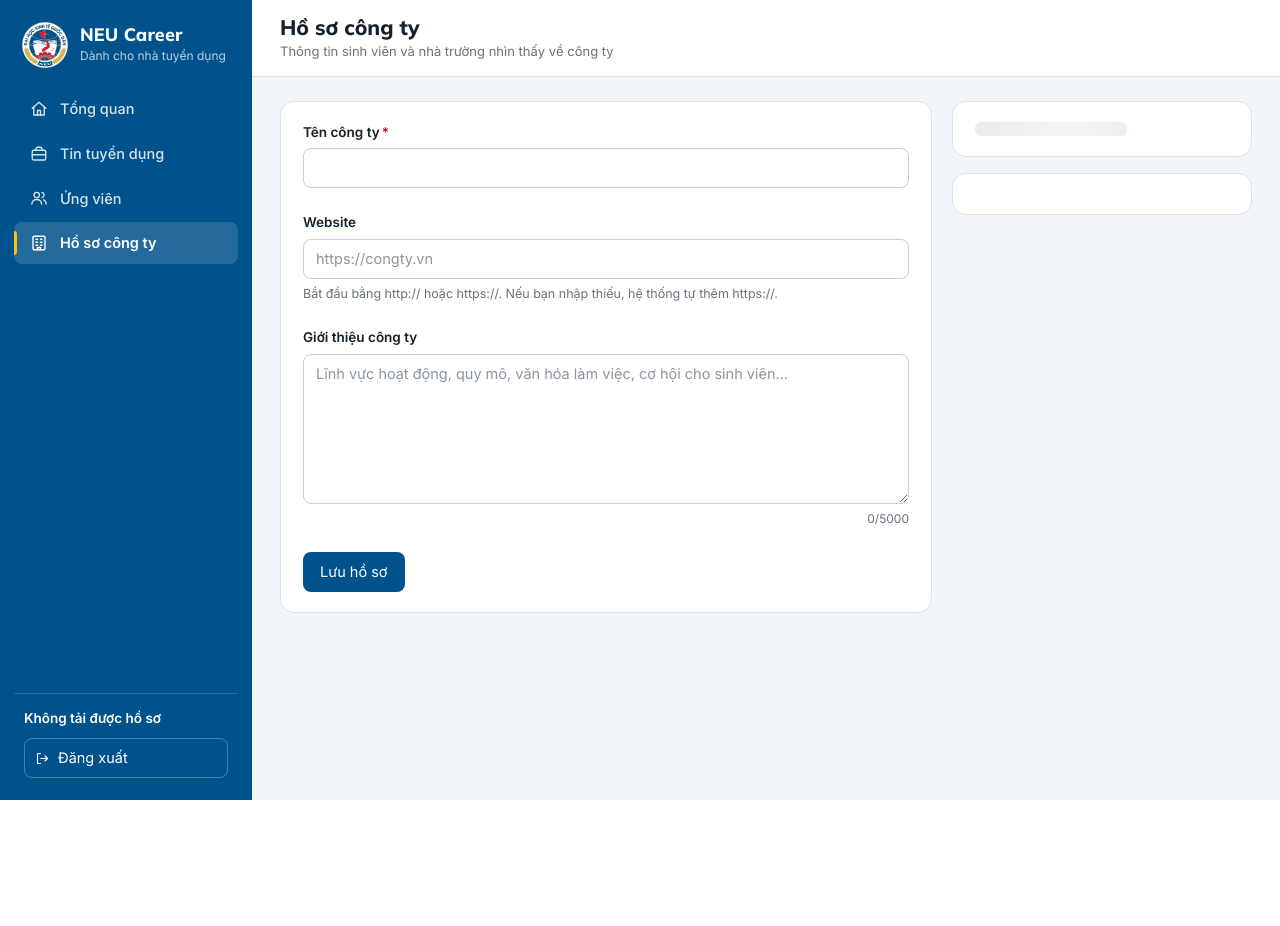
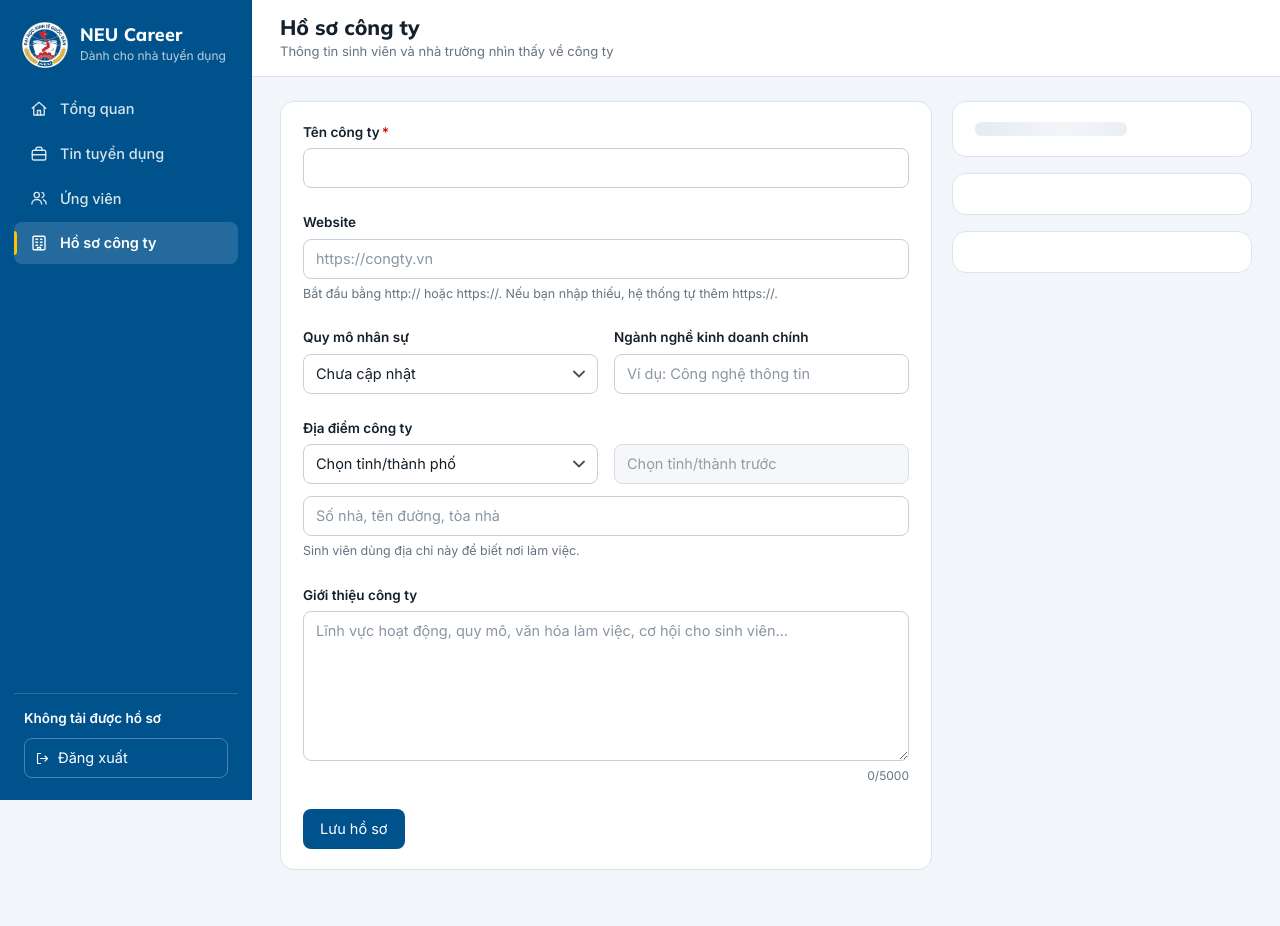
Before and after one commit to Eriri33/Website_NEU_Career, a Flask app: page /business/profile in a window 1280 px wide. Before the commit the page ends 800 px from the top, so only its background shows below. Run offline with Flask 3, Linux system fonts and the light colour scheme; the visitor is signed in with stand-in values (Sample User, id 1).

Commit message:
bo sung profile doanh nghiep

```diff
--- a/app/database.py
+++ b/app/database.py
@@ -26,6 +26,9 @@ MIGRATION_COLUMNS = [
     ("jobs", "saturday_policy",
      "TEXT NOT NULL DEFAULT 'unknown' CHECK (saturday_policy IN ('off','working','negotiable','unknown'))"),
     ("jobs", "salary_text", "TEXT NOT NULL DEFAULT 'Thỏa thuận'"),
+    ("companies", "company_size", "TEXT NOT NULL DEFAULT ''"),
+    ("companies", "industry", "TEXT NOT NULL DEFAULT ''"),
+    ("companies", "address", "TEXT NOT NULL DEFAULT ''"),
 ]
 
 
--- a/app/static/css/business.css
+++ b/app/static/css/business.css
@@ -329,3 +329,10 @@ body.auth { margin: 0; min-height: 100vh; }
 @media (prefers-reduced-motion: reduce) {
   *, *::before, *::after { animation-duration: .01ms !important; animation-iteration-count: 1 !important; transition-duration: .01ms !important; }
 }
+
+/* ---------- Thông tin chung của công ty ---------- */
+.info-list { display: grid; gap: 14px; }
+.info-row { display: flex; gap: 12px; align-items: flex-start; }
+.info-row .ic { width: 38px; height: 38px; padding: 9px; border-radius: 50%; background: var(--neu-blue-50); color: var(--neu-blue); flex: none; }
+.info-row .k { font-size: 12.5px; color: var(--ink-3); }
+.info-row .v { font-weight: 600; word-break: break-word; }
--- a/app/static/js/business/core.js
+++ b/app/static/js/business/core.js
@@ -8,6 +8,7 @@
   BZ.JOB_TYPE = { internship: 'Thực tập', full_time: 'Toàn thời gian', part_time: 'Bán thời gian', contract: 'Hợp đồng' };
   BZ.SATURDAY = { off: 'Nghỉ thứ Bảy', working: 'Làm thứ Bảy', negotiable: 'Thỏa thuận thứ Bảy', unknown: 'Chưa nêu rõ' };
   BZ.COMPANY_STATUS = { pending: 'Chờ duyệt', approved: 'Đã duyệt', rejected: 'Bị từ chối' };
+  BZ.COMPANY_SIZE = { '1-9': '1-9 nhân viên', '10-24': '10-24 nhân viên', '25-99': '25-99 nhân viên', '100-499': '100-499 nhân viên', '500-999': '500-999 nhân viên', '1000+': 'Từ 1000 nhân viên' };
   BZ.DEFAULT_COMPANY_NAME = 'Chưa cập nhật';
 
   // chuỗi
--- a/app/static/js/business/profile.js
+++ b/app/static/js/business/profile.js
@@ -1,13 +1,46 @@
 (function () {
   'use strict';
   const $ = (id) => document.getElementById(id);
+  // Gợi ý để chọn nhanh; vẫn nhập tự do được.
+  const INDUSTRIES = ['Công nghệ thông tin', 'Tài chính - Ngân hàng', 'Bảo hiểm', 'Kế toán - Kiểm toán', 'Thương mại điện tử', 'Bán lẻ',
+    'Sản xuất', 'Logistics - Vận tải', 'Bất động sản', 'Giáo dục - Đào tạo', 'Marketing - Truyền thông', 'Tư vấn doanh nghiệp',
+    'Du lịch - Nhà hàng - Khách sạn', 'Y tế - Dược phẩm', 'Năng lượng', 'Xây dựng'];
   let saved = null;
+  let freeAddress = false; // true khi chưa có dữ liệu provinces -> nhập tay
 
-  function normalizeSite(v) {
-    v = v.trim();
-    return v && !/^https?:\/\//i.test(v) ? 'https://' + v : v;
+  const normalizeSite = (v) => { v = v.trim(); return v && !/^https?:\/\//i.test(v) ? 'https://' + v : v; };
+
+  // địa chỉ (tỉnh -> phường/xã -> chi tiết)
+  async function fillWards(code, selectedCode) {
+    const w = $('ward');
+    if (!code) { w.innerHTML = '<option value="">Chọn tỉnh/thành trước</option>'; w.disabled = true; return; }
+    w.disabled = true; w.innerHTML = '<option value="">Đang tải…</option>';
+    try {
+      const wards = await BZ.loadWards(code);
+      w.innerHTML = '<option value="">Chọn phường/xã (không bắt buộc)</option>' + wards.map((x) => `<option value="${x.code}">${BZ.esc(x.name)}</option>`).join('');
+      w.disabled = false;
+      if (selectedCode) w.value = selectedCode;
+    } catch (e) { w.innerHTML = '<option value="">Không tải được phường/xã</option>'; }
+  }
+  async function applyAddress(addr, provinces) {
+    const parts = String(addr || '').split(',').map((s) => s.trim()).filter(Boolean);
+    const prov = parts.length ? provinces.find((p) => BZ.fold(p.name) === BZ.fold(parts[parts.length - 1])) : null;
+    if (!prov) { $('address_detail').value = parts.join(', '); return; }
+    parts.pop();
+    $('province').value = prov.code;
+    const wards = await BZ.loadWards(prov.code);
+    const ward = parts.length ? wards.find((x) => BZ.fold(x.name) === BZ.fold(parts[parts.length - 1])) : null;
+    if (ward) parts.pop();
+    await fillWards(prov.code, ward && ward.code);
+    $('address_detail').value = parts.join(', ');
+  }
+  function composeAddress() {
+    if (freeAddress) return $('address_detail').value.trim();
+    const p = $('province'), w = $('ward');
+    return [$('address_detail').value.trim(), w.value ? w.selectedOptions[0].textContent : '', p.value ? p.selectedOptions[0].textContent : ''].filter(Boolean).join(', ');
   }
 
+  // cột bên phải
   function renderStatus(p) {
     const named = p.company_name !== BZ.DEFAULT_COMPANY_NAME;
     const msg = {
@@ -20,32 +53,53 @@
       ${p.review_note ? `<div class="letter" style="margin-top:12px"><b>Ghi chú của nhà trường</b><br>${BZ.esc(p.review_note)}</div>` : ''}
       ${p.reviewed_at ? `<p class="muted" style="margin:10px 0 0;font-size:12.5px">Duyệt lúc ${BZ.fmtDateTime(p.reviewed_at)}</p>` : ''}
       <p class="muted" style="margin:10px 0 0;font-size:12.5px">Tài khoản đăng nhập: ${BZ.esc(p.email)}</p>`;
+  }
+
+  function renderInfo(p) {
+    const row = (icon, label, value) => `<div class="info-row">${BZ.icon(icon)}<div><div class="k">${label}</div><div class="v">${value ? BZ.esc(value) : '<span class="muted" style="font-weight:400">Chưa cập nhật</span>'}</div></div></div>`;
+    const maps = p.address ? `<a class="btn btn-outline btn-sm" target="_blank" rel="noopener noreferrer" href="https://www.google.com/maps/search/?api=1&query=${encodeURIComponent(p.address)}">${BZ.icon('external', 'ic-sm')}Mở trong Google Maps</a>` : '';
+    $('infoCard').innerHTML = `<h2 class="section-title">Thông tin chung</h2><div class="info-list">
+      ${row('users', 'Quy mô', BZ.COMPANY_SIZE[p.company_size] || '')}
+      ${row('briefcase', 'Ngành nghề chính', p.industry)}
+      ${row('building', 'Địa điểm công ty', p.address)}</div>${maps ? `<div style="margin-top:14px">${maps}</div>` : ''}`;
+  }
+
+  function renderChecklist(p) {
     const items = [
-      [named, 'Có tên công ty'],
+      [p.company_name !== BZ.DEFAULT_COMPANY_NAME, 'Có tên công ty'],
       [!!(p.description || '').trim(), 'Có giới thiệu công ty'],
       [!!(p.website || '').trim(), 'Có website'],
+      [!!p.company_size, 'Có quy mô nhân sự'],
+      [!!(p.industry || '').trim(), 'Có ngành nghề'],
+      [!!(p.address || '').trim(), 'Có địa điểm công ty'],
     ];
     const done = items.filter((i) => i[0]).length;
-    $('checkCard').innerHTML = `<h2 class="section-title">Mức hoàn thiện</h2><div class="progress" role="progressbar" aria-valuemin="0" aria-valuemax="3" aria-valuenow="${done}"><i style="width:${done / 3 * 100}%"></i></div>
+    $('checkCard').innerHTML = `<h2 class="section-title">Mức hoàn thiện</h2><div class="progress" role="progressbar" aria-valuemin="0" aria-valuemax="${items.length}" aria-valuenow="${done}"><i style="width:${done / items.length * 100}%"></i></div>
       <ul class="checklist">${items.map(([ok, t]) => `<li class="${ok ? 'ok' : 'todo'}">${BZ.icon(ok ? 'check' : 'x', 'ic-sm')}<span style="color:var(--ink-2)">${t}</span></li>`).join('')}</ul>`;
   }
 
-  function fill(p) {
+  async function fill(p, provinces) {
     saved = p;
     $('company_name').value = p.company_name === BZ.DEFAULT_COMPANY_NAME ? '' : p.company_name;
     $('website').value = p.website || '';
     $('description').value = p.description || '';
     $('descCount').textContent = $('description').value.length;
-    renderStatus(p);
+    $('company_size').value = p.company_size || '';
+    $('industry').value = p.industry || '';
+    if (freeAddress) $('address_detail').value = p.address || ''; else await applyAddress(p.address, provinces);
+    renderStatus(p); renderInfo(p); renderChecklist(p);
   }
   function setErr(field, msg) {
     const f = document.querySelector(`[data-field="${field}"]`);
+    if (!f) return false;
     f.classList.toggle('invalid', !!msg); f.querySelector('.err').textContent = msg || '';
+    return true;
   }
 
+  let provincesList = [];
   async function load() {
     $('profileError').hidden = true; $('profileLayout').hidden = false;
-    try { fill(await BZ.api('/api/company/profile')); }
+    try { await fill(await BZ.api('/api/company/profile'), provincesList); }
     catch (e) { $('profileLayout').hidden = true; $('profileError').innerHTML = `<div class="card">${BZ.errorState(e.message)}</div>`; $('profileError').hidden = false; }
   }
 
@@ -54,6 +108,17 @@
     if (BZ.readQuery(['welcome']).welcome) {
       $('welcomeNotice').innerHTML = `<div class="banner banner-info">${BZ.icon('info')}<div><b>Tài khoản đã sẵn sàng</b>Điền thông tin công ty bên dưới rồi lưu. Hồ sơ sẽ được nhà trường duyệt trước khi bạn đăng tin.</div></div>`;
     }
+    $('industryList').innerHTML = INDUSTRIES.map((i) => `<option value="${BZ.esc(i)}">`).join('');
+    try { provincesList = await BZ.loadProvinces(); } catch (e) { provincesList = []; }
+    if (provincesList.length) {
+      $('province').insertAdjacentHTML('beforeend', provincesList.map((p) => `<option value="${p.code}">${BZ.esc(p.name)}</option>`).join(''));
+    } else {
+      freeAddress = true;
+      $('province').closest('.grid-2').hidden = true;
+      $('address_detail').placeholder = 'Địa chỉ công ty';
+      $('addressHint').textContent = 'Chưa có dữ liệu tỉnh/thành trong hệ thống nên bạn nhập địa chỉ trực tiếp.';
+    }
+    $('province').addEventListener('change', () => fillWards($('province').value));
     BZ.onRetry($('profileError'), load);
     $('description').addEventListener('input', () => { $('descCount').textContent = $('description').value.length; });
     $('website').addEventListener('blur', () => { $('website').value = normalizeSite($('website').value); });
@@ -61,12 +126,16 @@
 
     $('profileForm').addEventListener('submit', async (e) => {
       e.preventDefault();
-      ['company_name', 'website', 'description'].forEach((f) => setErr(f, ''));
-      const body = { company_name: $('company_name').value.trim(), website: normalizeSite($('website').value), description: $('description').value.trim() };
+      ['company_name', 'website', 'description', 'company_size', 'industry', 'address'].forEach((f) => setErr(f, ''));
+      const body = {
+        company_name: $('company_name').value.trim(), website: normalizeSite($('website').value), description: $('description').value.trim(),
+        company_size: $('company_size').value, industry: $('industry').value.trim(), address: composeAddress(),
+      };
       $('website').value = body.website;
       if (!body.company_name) { setErr('company_name', 'Nhập tên công ty.'); $('company_name').focus(); return; }
       if (body.website) { try { new URL(body.website); } catch (x) { setErr('website', 'Website không hợp lệ.'); return; } }
-      const unchanged = saved && body.company_name === saved.company_name && body.website === (saved.website || '') && body.description === (saved.description || '');
+      const unchanged = saved && body.company_name === saved.company_name && body.website === (saved.website || '') && body.description === (saved.description || '')
+        && body.company_size === (saved.company_size || '') && body.industry === (saved.industry || '') && body.address === (saved.address || '');
       if (unchanged) { BZ.toast('Chưa có thay đổi nào để lưu.'); return; }
       if (saved && saved.approval_status === 'approved') {
         const ok = await BZ.confirm({ title: 'Lưu và gửi duyệt lại?', message: 'Công ty đang ở trạng thái đã duyệt. Khi lưu, hồ sơ chuyển về “Chờ duyệt” và bạn chưa thể đăng tin mới cho đến khi được duyệt lại.', confirmText: 'Lưu và gửi duyệt lại' });
@@ -79,7 +148,8 @@
         location.href = '/business/profile'; // nạp lại để cập nhật banner và nút đăng tin
       } catch (err) {
         BZ.busy($('btnSave'), false);
-        if (/website/i.test(err.message)) setErr('website', err.message); else if (/Tên/i.test(err.message)) setErr('company_name', err.message); else BZ.toast(err.message, 'error');
+        const f = /website/i.test(err.message) ? 'website' : /Tên/i.test(err.message) ? 'company_name' : /Ngành/i.test(err.message) ? 'industry' : /Địa chỉ/i.test(err.message) ? 'address' : /company_size/i.test(err.message) ? 'company_size' : null;
+        if (!(f && setErr(f, err.message))) BZ.toast(err.message, 'error');
       }
     });
   });
--- a/app/templates/business/profile.html
+++ b/app/templates/business/profile.html
@@ -12,6 +12,25 @@
       <input class="input" id="company_name" maxlength="150" required><div class="err" role="alert"></div></div>
     <div class="field" data-field="website"><label for="website">Website</label>
       <input class="input" id="website" inputmode="url" maxlength="255" placeholder="https://congty.vn"><span class="hint">Bắt đầu bằng http:// hoặc https://. Nếu bạn nhập thiếu, hệ thống tự thêm https://.</span><div class="err" role="alert"></div></div>
+    <div class="grid-2">
+      <div class="field" data-field="company_size"><label for="company_size">Quy mô nhân sự</label>
+        <select class="select" id="company_size"><option value="">Chưa cập nhật</option>
+          <option value="1-9">1-9 nhân viên</option><option value="10-24">10-24 nhân viên</option><option value="25-99">25-99 nhân viên</option>
+          <option value="100-499">100-499 nhân viên</option><option value="500-999">500-999 nhân viên</option><option value="1000+">Từ 1000 nhân viên</option></select>
+        <div class="err" role="alert"></div></div>
+      <div class="field" data-field="industry"><label for="industry">Ngành nghề kinh doanh chính</label>
+        <input class="input" id="industry" list="industryList" maxlength="150" placeholder="Ví dụ: Công nghệ thông tin">
+        <datalist id="industryList"></datalist><div class="err" role="alert"></div></div>
+    </div>
+    <fieldset class="field" style="border:0;padding:0;margin:0" data-field="address"><legend class="label" style="font-weight:600;font-size:13.5px;padding:0;margin-bottom:6px">Địa điểm công ty</legend>
+      <div class="stack" id="addressBlock" style="gap:12px">
+        <div class="grid-2">
+          <div class="field"><label for="province" class="sr-only">Tỉnh/thành phố</label><select class="select" id="province" aria-label="Tỉnh/thành phố"><option value="">Chọn tỉnh/thành phố</option></select></div>
+          <div class="field"><label for="ward" class="sr-only">Phường/xã</label><select class="select" id="ward" aria-label="Phường/xã" disabled><option value="">Chọn tỉnh/thành trước</option></select></div>
+        </div>
+        <input class="input" id="address_detail" maxlength="150" placeholder="Số nhà, tên đường, tòa nhà" aria-label="Địa chỉ cụ thể">
+      </div>
+      <span class="hint" id="addressHint">Sinh viên dùng địa chỉ này để biết nơi làm việc.</span><div class="err" role="alert"></div></fieldset>
     <div class="field" data-field="description"><label for="description">Giới thiệu công ty</label>
       <textarea class="textarea" id="description" maxlength="5000" placeholder="Lĩnh vực hoạt động, quy mô, văn hóa làm việc, cơ hội cho sinh viên…"></textarea>
       <div class="counter"><span id="descCount">0</span>/5000</div><div class="err" role="alert"></div></div>
@@ -19,6 +38,7 @@
   </form>
   <aside class="aside-sticky">
     <section class="card card-pad" id="statusCard"><span class="skel" style="width:60%"></span></section>
+    <section class="card card-pad" id="infoCard"></section>
     <section class="card card-pad" id="checkCard"></section>
   </aside>
 </div>
--- a/db/schema.sql
+++ b/db/schema.sql
@@ -36,6 +36,9 @@ CREATE TABLE IF NOT EXISTS companies (
     company_name TEXT NOT NULL,
     description TEXT NOT NULL DEFAULT '',
     website TEXT NOT NULL DEFAULT '',
+    company_size TEXT NOT NULL DEFAULT '',
+    industry TEXT NOT NULL DEFAULT '',
+    address TEXT NOT NULL DEFAULT '',
     approval_status TEXT NOT NULL DEFAULT 'pending'
         CHECK (approval_status IN ('pending', 'approved', 'rejected')),
     review_note TEXT NOT NULL DEFAULT '',
```
Also changed, not shown: app/companies/routes.py (+15 -2 lines), docs/BUSINESS_MODULE.md (+23 -7 lines), scripts/seed_business_demo.py (+10 -5 lines), tests/test_business.py (+40 -1 lines).
